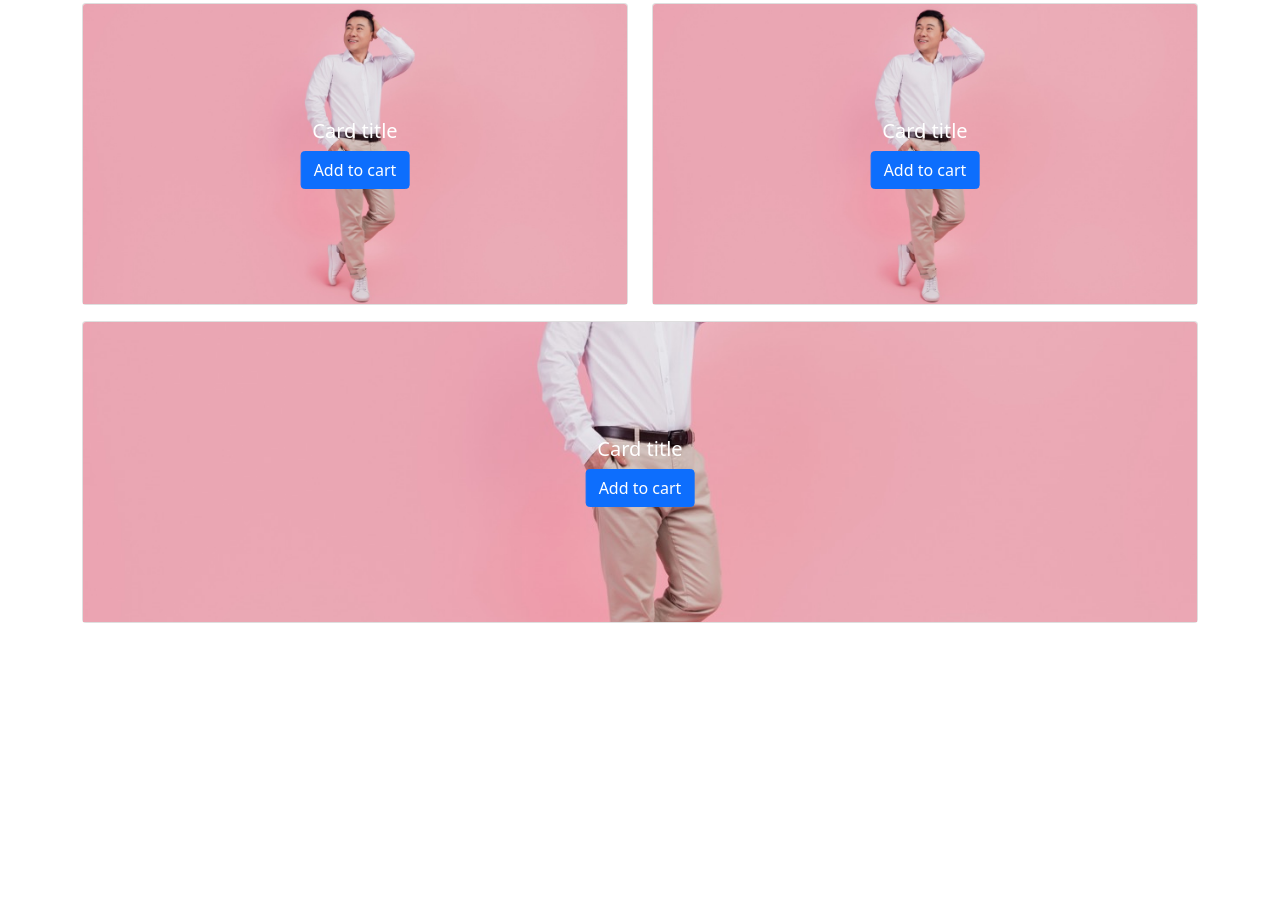
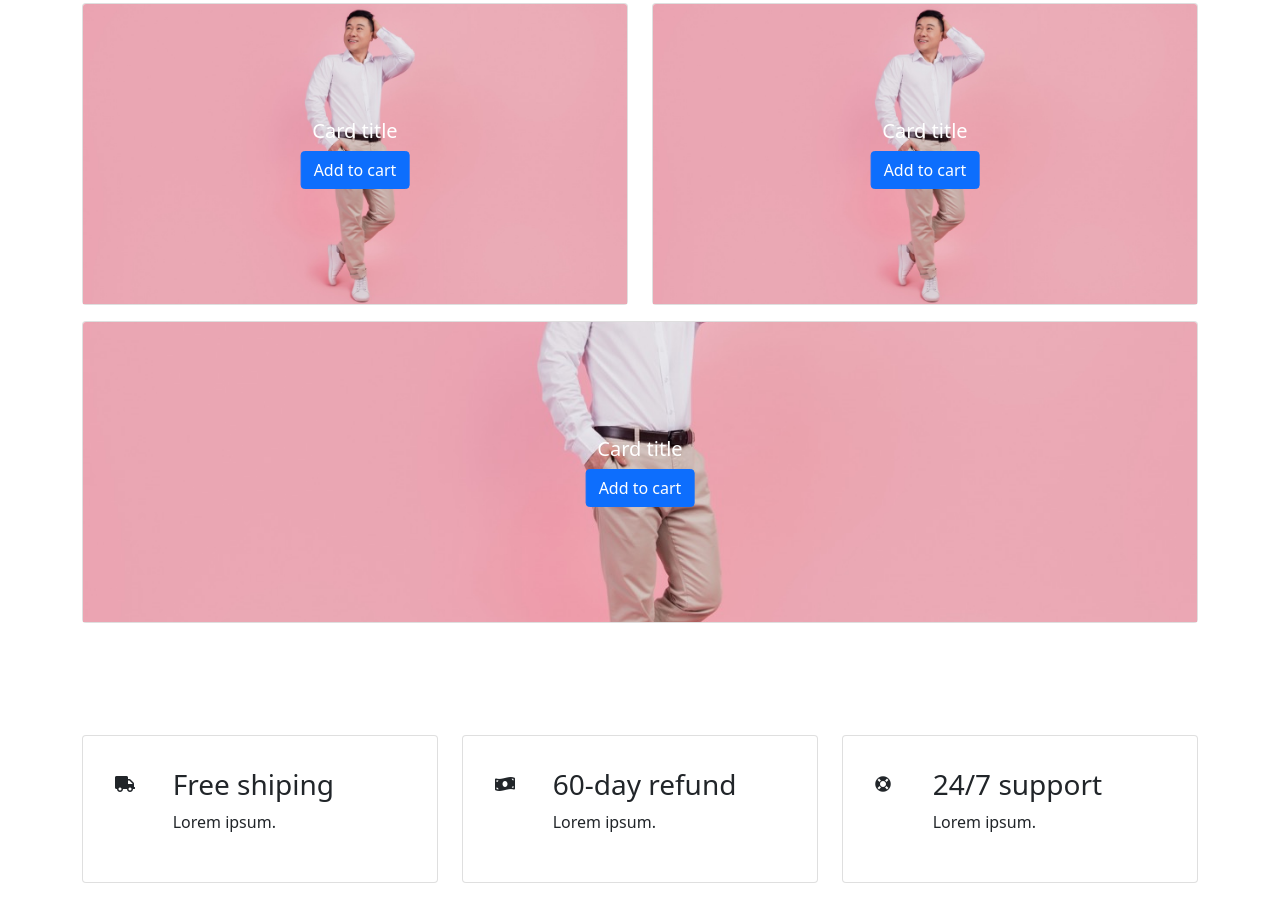
Before and after one commit to piotrnoga/project-bootstrap, a website: page index.html in a window 1280 px wide. Shown: the part 1503-2424 px from the top of the page. Before the commit the page ends 2286 px from the top, so only its background shows below. Drawn offline with nearby package versions, Linux system fonts and the light colour scheme.

Commit message:
Added Three cards section

```diff
--- a/index.html
+++ b/index.html
@@ -203,7 +203,49 @@
     <!-- THREE CARDS -->
 
     <section class="three-cards py-5">
-
+      <div class="container">
+        <div class="row">
+          <div class="col-sm-12 col-md-4">
+            <div class="card p-3 mb-3">
+              <div class="row">
+                <div class="col-md-2 d-sm-none d-md-block"><i class="fas fa-truck pt-4 ps-3" aria-hidden="true"></i></div>
+                <div class="col-md-10">
+                  <div class="card-body">
+                    <h3>Free shiping</h3>
+                    <p>Lorem ipsum.</p>
+                  </div>
+                </div>
+              </div>
+            </div>
+          </div>
+          <div class="col-sm-12 col-md-4">
+            <div class="card p-3 mb-3">
+              <div class="row">
+                <div class="col-md-2 d-sm-none d-md-block"><i class="fas fa-money-bill-wave pt-4 ps-3" aria-hidden="true"></i></div>
+                <div class="col-md-10">
+                  <div class="card-body">
+                    <h3>60-day refund</h3>
+                    <p>Lorem ipsum.</p>
+                  </div>
+                </div>
+              </div>
+            </div>
+          </div>
+          <div class="col-sm-12 col-md-4">
+            <div class="card p-3 mb-3">
+              <div class="row">
+                <div class="col-md-2 d-sm-none d-md-block"><i class="fas fa-life-ring pt-4 ps-3" aria-hidden="true"></i></div>
+                <div class="col-md-10">
+                  <div class="card-body">
+                    <h3>24/7 support</h3>
+                    <p>Lorem ipsum.</p>
+                  </div>
+                </div>
+              </div>
+            </div>
+          </div>
+        </div>
+      </div>
     </section>
 
     <script
```
